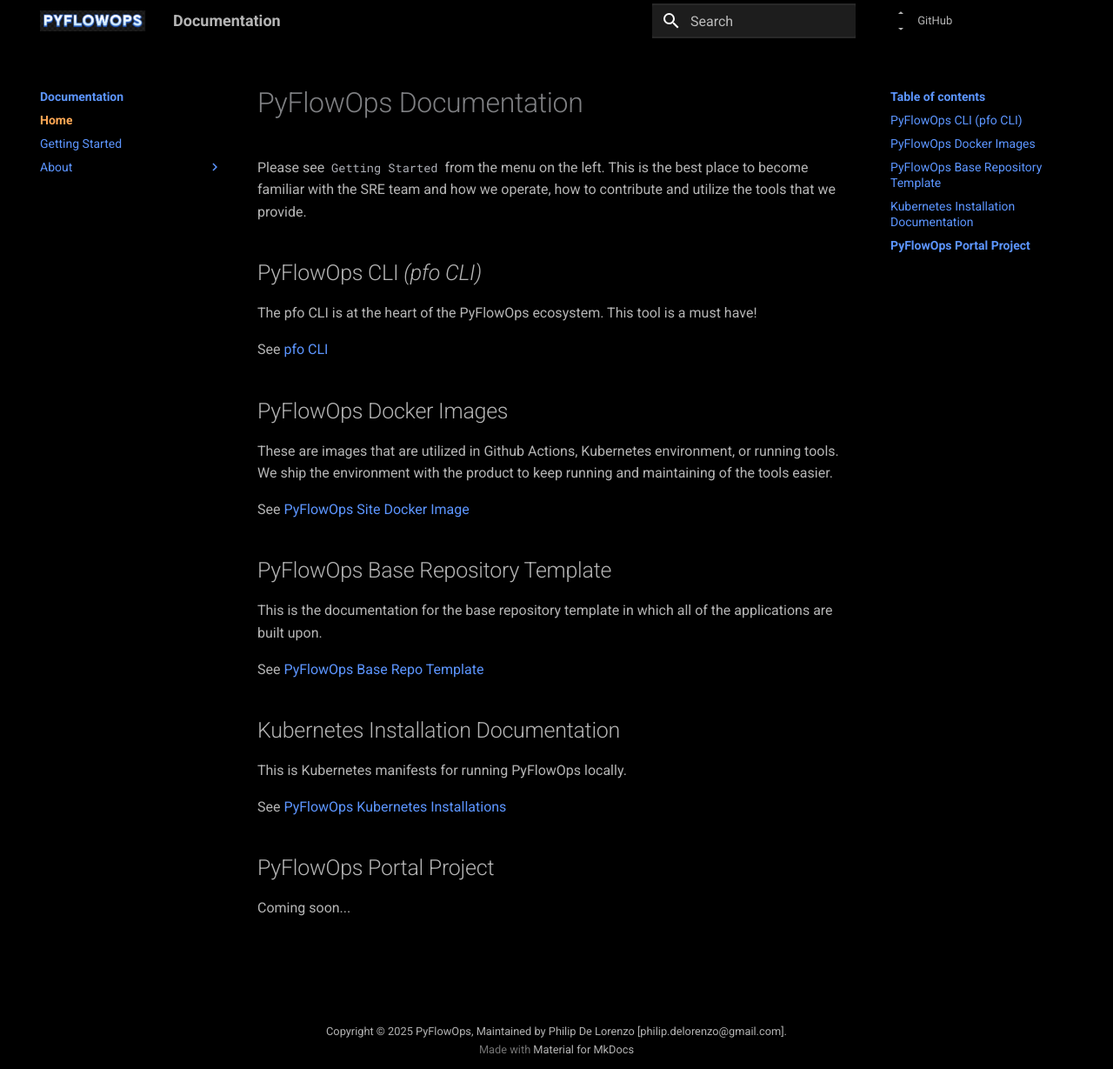
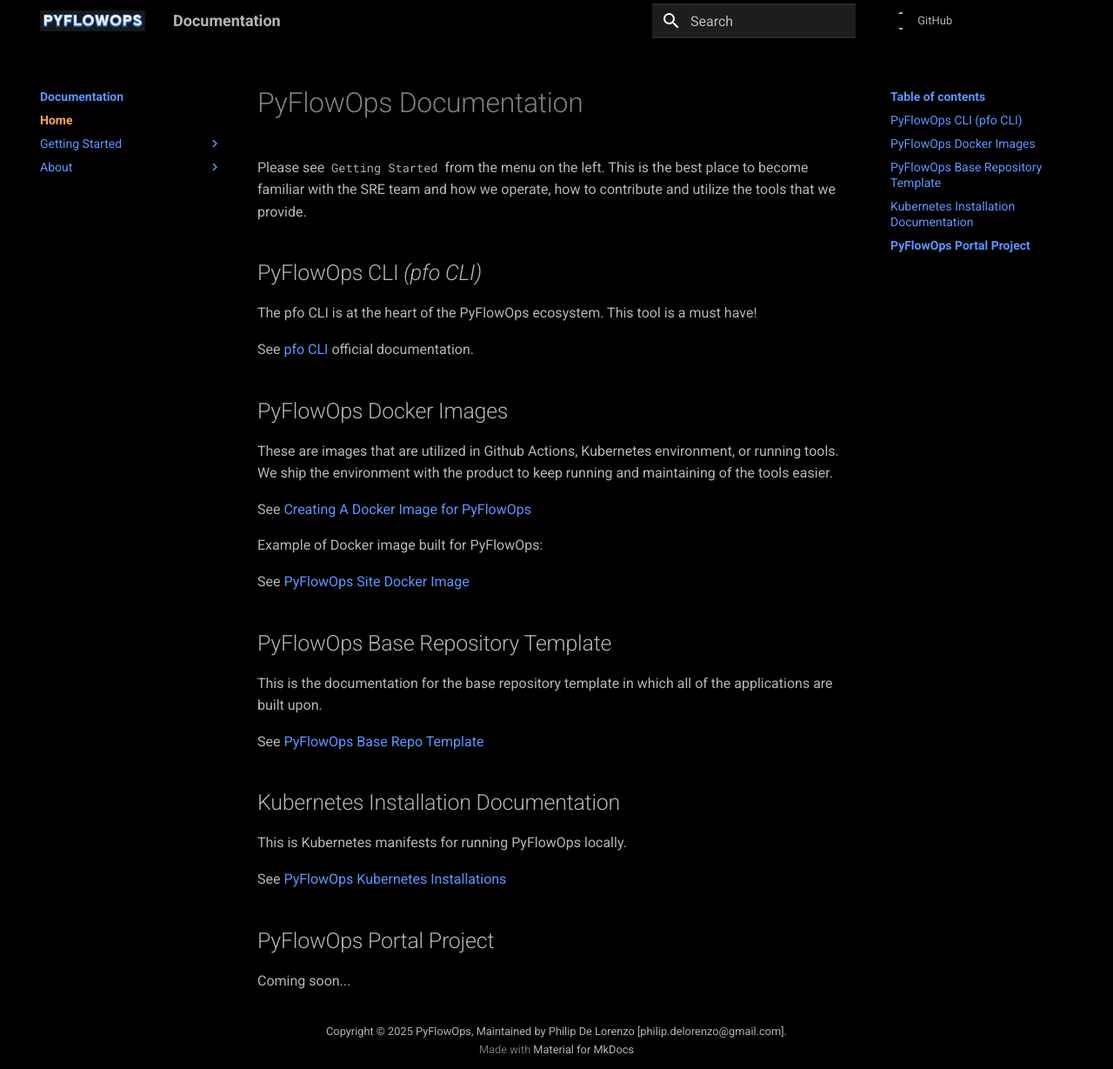
Before and after one commit to PyFlowOps/documentation, an MkDocs documentation site: the page built from docs/index.md, in a window 1280 px wide and 1229 px high. Shown: the whole window at 87% size. Built offline with MkDocs 1.6.1 and Material for MkDocs 9.7.7, drawn with Linux system fonts in a browser that asks for light colours.

Commit message:
docs: add new document about building docker images

```diff
--- a/docs/index.md
+++ b/docs/index.md
@@ -8,13 +8,17 @@
 
 The pfo CLI is at the heart of the PyFlowOps ecosystem. This tool is a must have!
 
-See [pfo CLI](src/pfo-cli/index.md)
+See [pfo CLI](src/pfo-cli/index.md) official documentation.
 
 ## PyFlowOps Docker Images
 
 These are images that are utilized in Github Actions, Kubernetes environment,
 or running tools. We ship the environment with the product to keep running and
 maintaining of the tools easier.
+
+See [Creating A Docker Image for PyFlowOps](src/build-docker-image.md)
+
+Example of Docker image built for PyFlowOps:
 
 See [PyFlowOps Site Docker Image](src/docker/documentation/index.md)
 
--- a/mkdocs.yml
+++ b/mkdocs.yml
@@ -7,7 +7,9 @@
 # Navigation
 nav:
   - Home: index.md
-  - Getting Started: src/getting-started.md
+  - Getting Started:
+    - Setup: src/getting-started.md
+    - Building Docker Images: src/building-docker-images.md
   - About:
     - Release Notes: src/about/release-notes.md
     - License: src/about/license.md
```
Also changed, not shown: docs/src/building-docker-images.md (added, +13 -0 lines), docs/src/getting-started.md (+1 -1 lines), pfo.json (+7 -0 lines).
